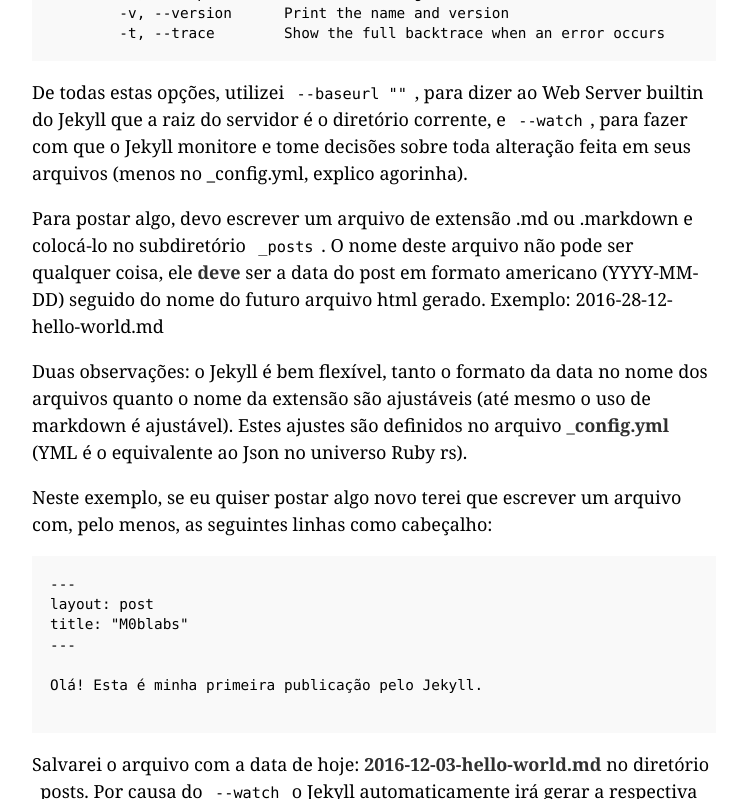
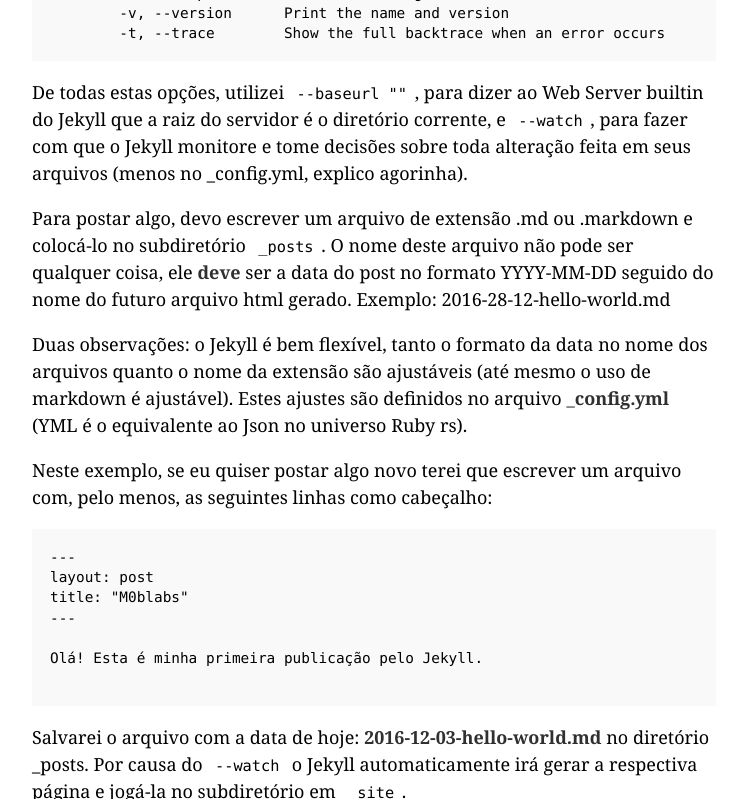
Before and after one commit to Kingm0b/jekyll-minimal-theme, a Jekyll site: the page built from _posts/2016-11-16-hello-world.md, in a window 1280 px wide and 900 px high, scrolled down 9491 px, cut to the strip 0-799 px from the top of the window. Shown: the whole strip, without its empty margins (266-1010 px from the left). Built offline with Jekyll 4.4.1, drawn with Linux system fonts in a browser that asks for light colours.

Commit message:
Update 2016-11-16-hello-world.md

```diff
--- a/_posts/2016-11-16-hello-world.md
+++ b/_posts/2016-11-16-hello-world.md
@@ -265,7 +265,7 @@
 
 De todas estas opções, utilizei <code>--baseurl ""</code>, para dizer ao Web Server builtin do Jekyll que a raiz do servidor é o diretório corrente, e <code>--watch</code>, para fazer com que o Jekyll monitore e tome decisões sobre toda alteração feita em seus arquivos (menos no _config.yml, explico agorinha).
 
-Para postar algo, devo escrever um arquivo de extensão .md ou .markdown e colocá-lo no subdiretório <code>_posts</code>. O nome deste arquivo não pode ser qualquer coisa, ele **deve** ser a data do post em formato americano (YYYY-MM-DD) seguido do nome do futuro arquivo html gerado. Exemplo: 2016-28-12-hello-world.md
+Para postar algo, devo escrever um arquivo de extensão .md ou .markdown e colocá-lo no subdiretório <code>_posts</code>. O nome deste arquivo não pode ser qualquer coisa, ele **deve** ser a data do post no formato YYYY-MM-DD seguido do nome do futuro arquivo html gerado. Exemplo: 2016-28-12-hello-world.md
 
 Duas observações: o Jekyll é bem flexível, tanto o formato da data no nome dos arquivos quanto o nome da extensão são ajustáveis (até mesmo o uso de markdown é ajustável). Estes ajustes são definidos no arquivo **_config.yml** (YML é o equivalente ao Json no universo Ruby rs).
 
```
